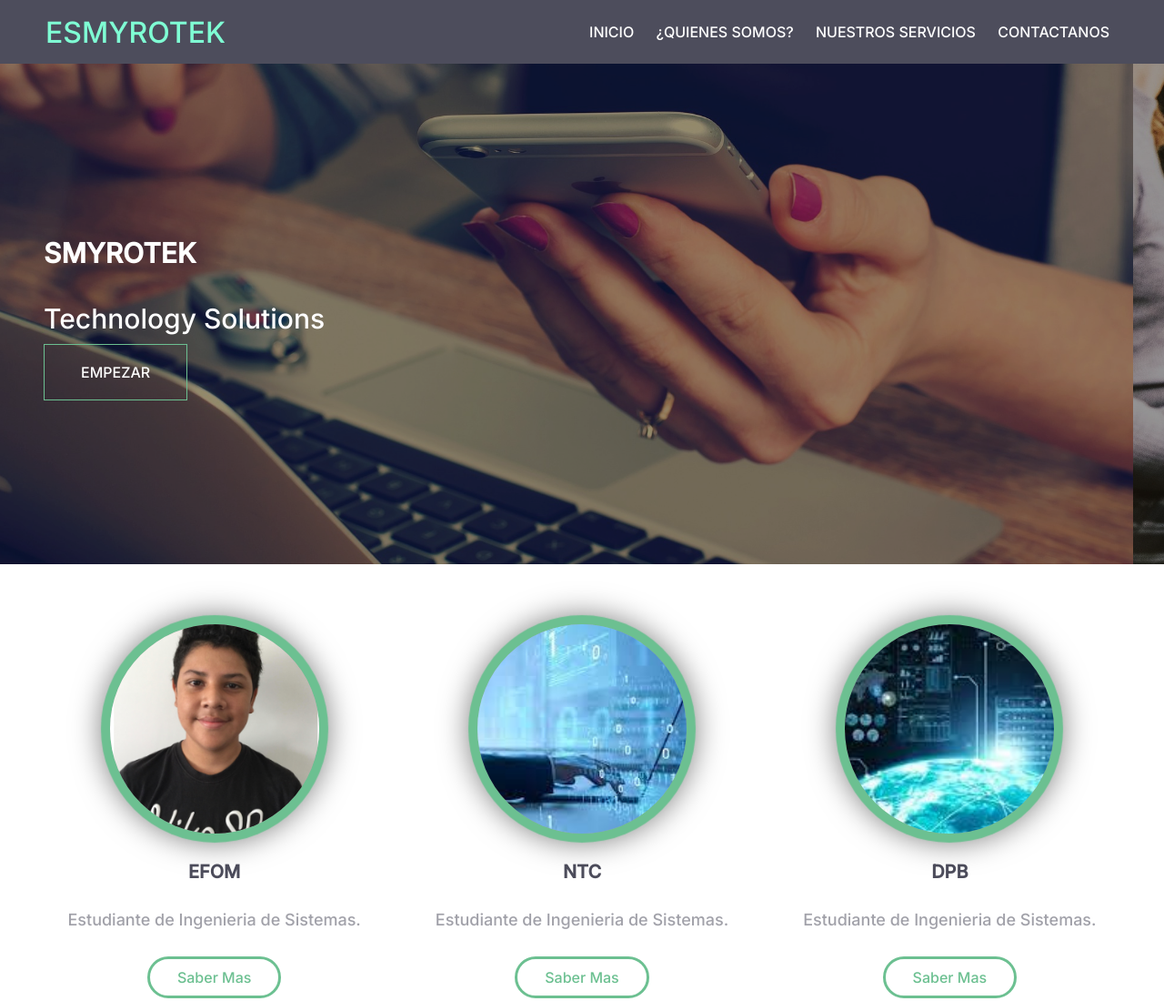
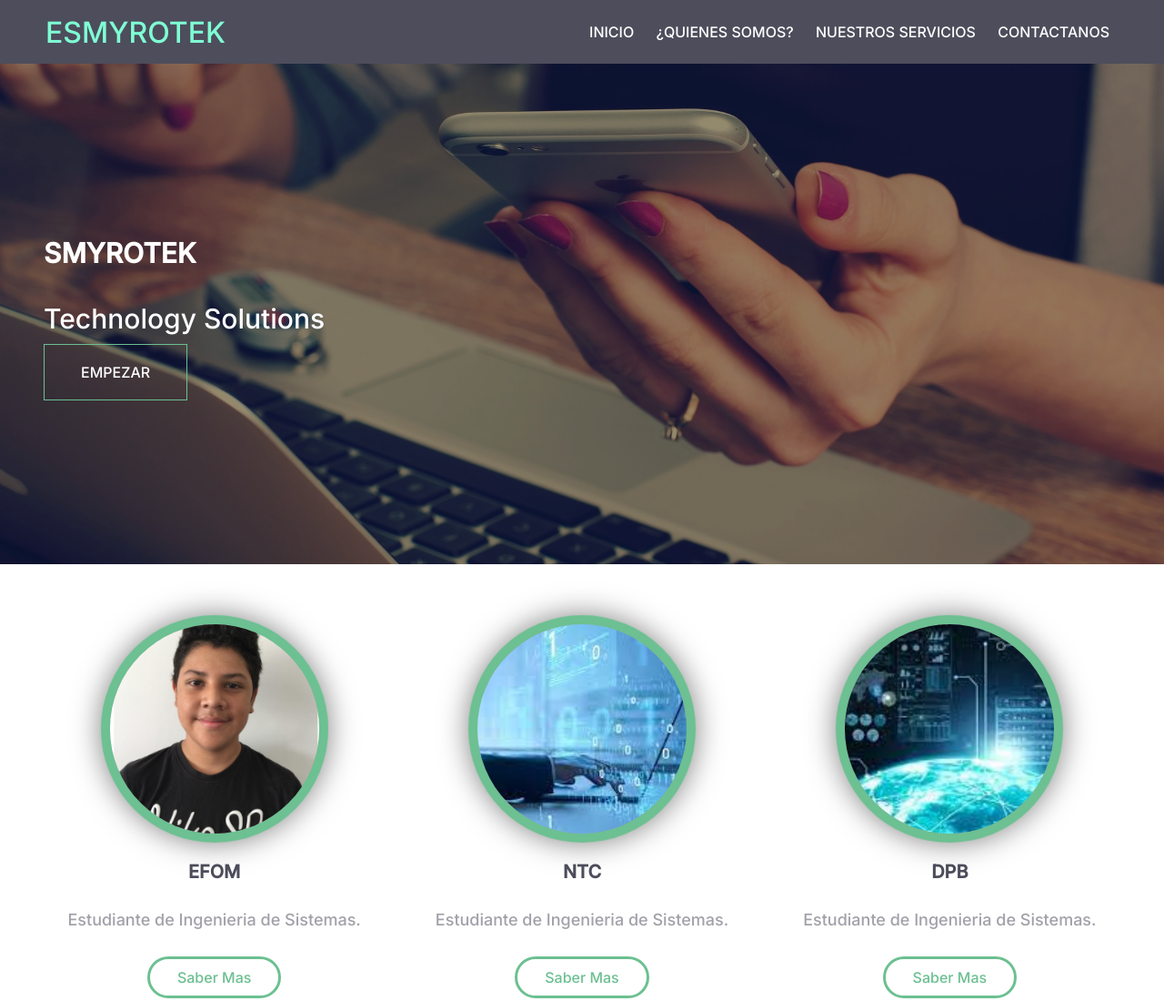
Before and after one commit to SVHugo/ProyectoEsmirotek, a plain HTML site: page index.html in a window 1280 px wide. Shown: the top 1100 px of the page at 91% size. Drawn offline with Linux system fonts and the light colour scheme.

Commit message:
first commit

```diff
--- a/CSS/style.css
+++ b/CSS/style.css
@@ -83,7 +83,7 @@ header{
 }
 
 .carousel__img{
-    width: calc(100vw - 17px);
+    width: 100vw;
     height: 100%;
     object-fit: cover;
     display: block;
```
